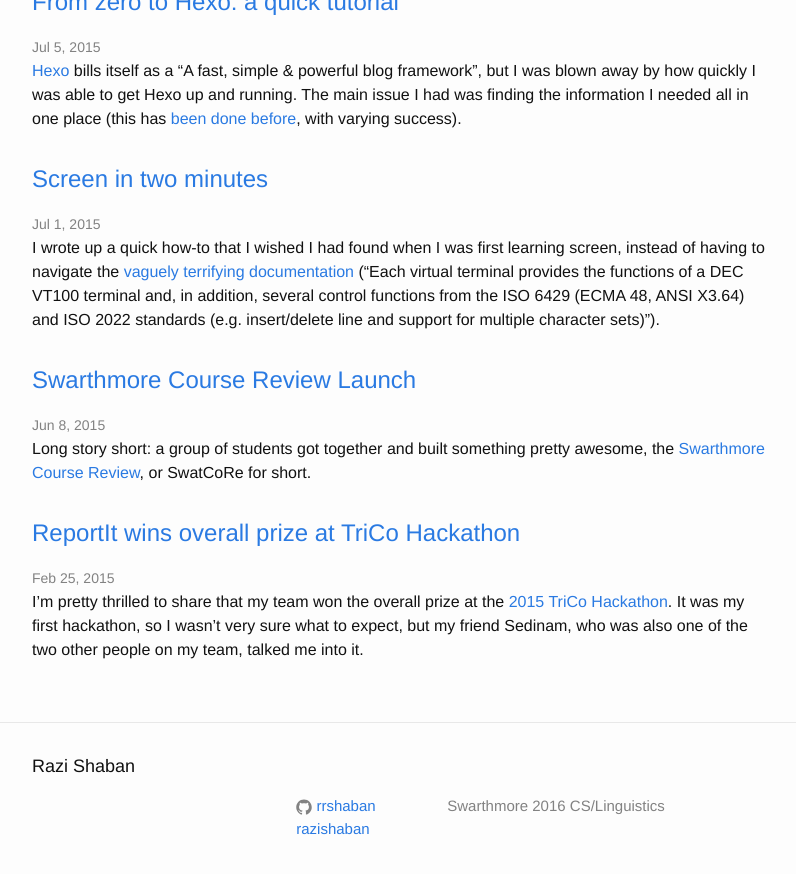
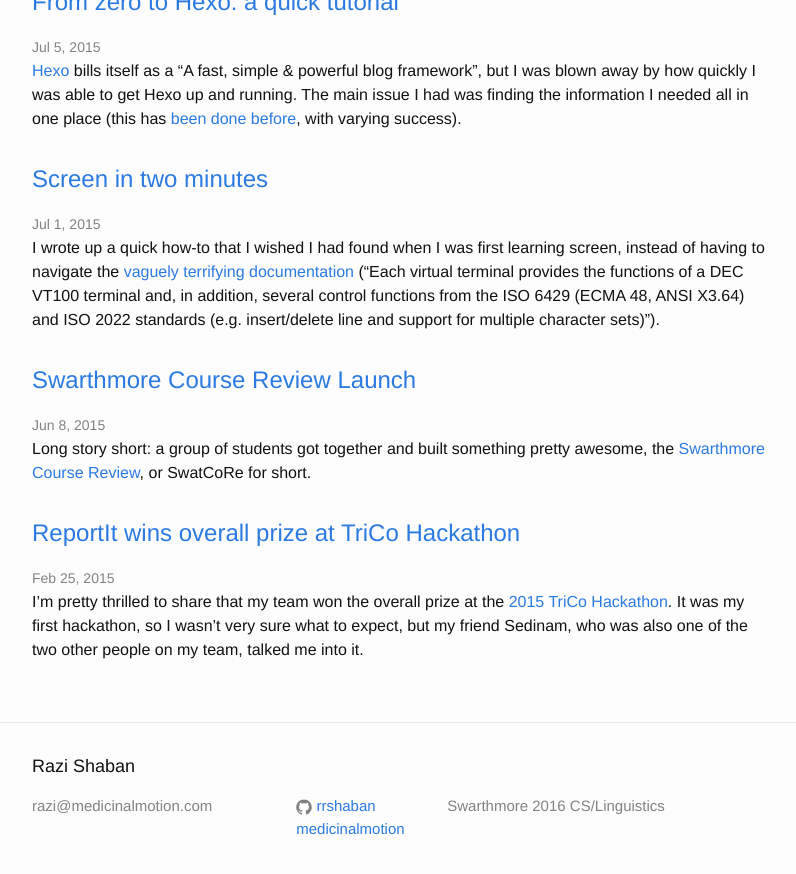
Before and after one commit to rrshaban/rrshaban.github.io, a Jekyll site: the page built from index.html, in a window 1280 px wide and 900 px high, scrolled down 2007 px. Shown: the top 874 px of the window, without its empty margins (238-1034 px from the left). Built offline with Jekyll 4.4.1, drawn with Linux system fonts in a browser that asks for light colours; nearby versions of some CDN libraries.

Commit message:
Update _config.yml

```diff
--- a/_config.yml
+++ b/_config.yml
@@ -1,11 +1,11 @@
 # Site settings
 title: Razi Shaban
-email:
+email: razi@medicinalmotion.com
 description: > # this means to ignore newlines until "baseurl:"
   Swarthmore 2016 CS/Linguistics
 baseurl: "" # the subpath of your site, e.g. /blog/
 url: "https://www.razishaban.com" # the base hostname & protocol for your site
-twitter_username: razishaban
+twitter_username: medicinalmotion
 github_username:  rrshaban
 
 # Build settings
```
